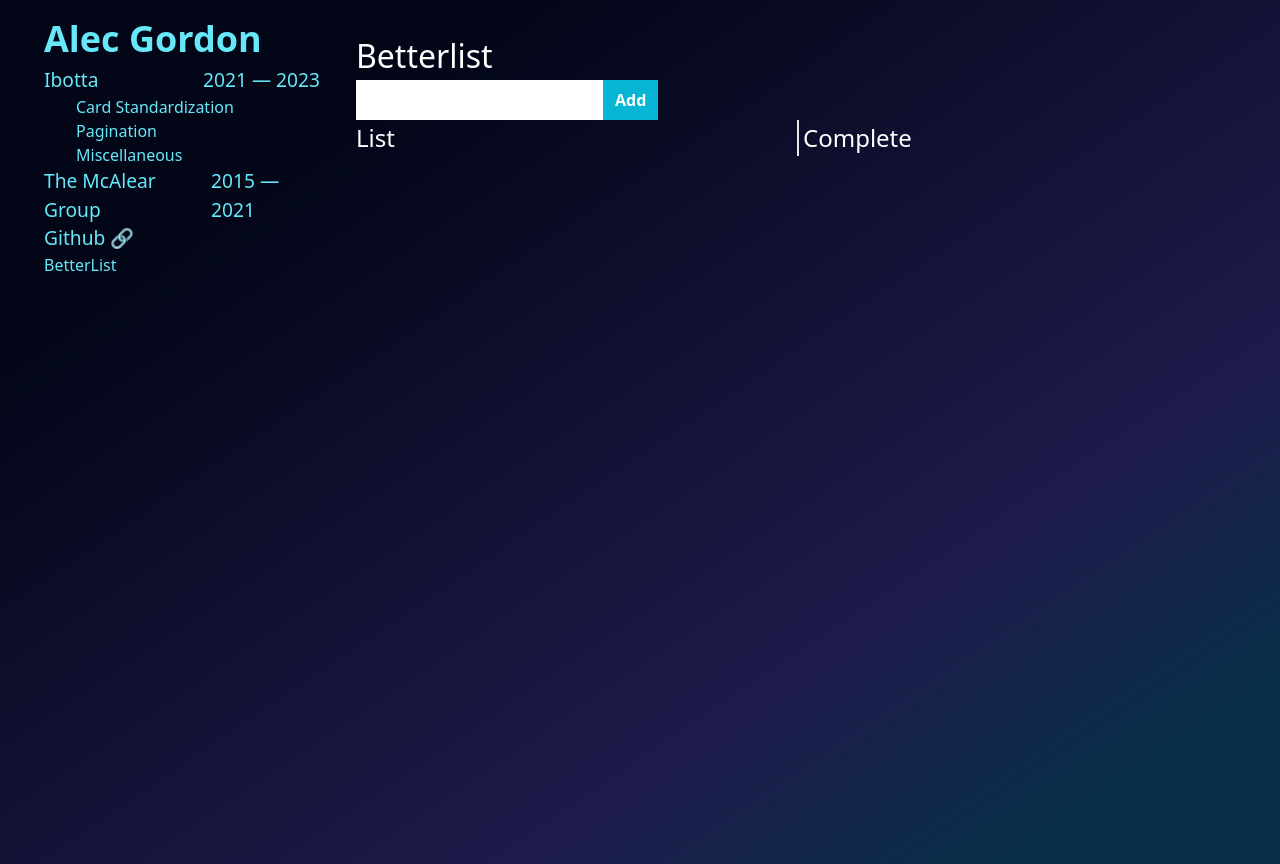
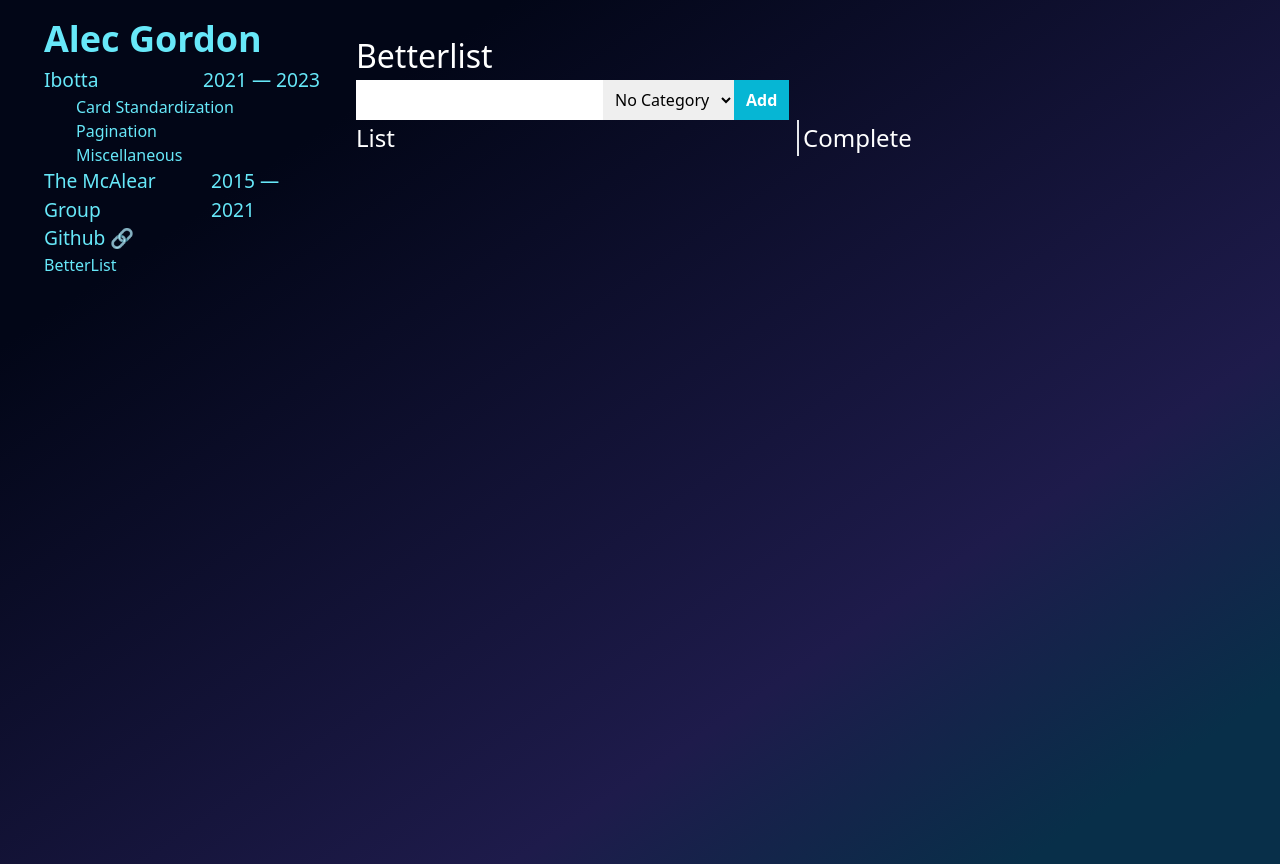
Before and after one commit to insanealec/alecgordon, a Vue app: page /betterlist in a window 1280 px wide. Built offline with nearby package versions, Linux system fonts and the light colour scheme.

Commit message:
Option to select category
- No way to add categories yet so it's functionally the same as when it just set them all to the default category
- Category can be selected on adding or when editing Items can happen

```diff
--- a/src/components/betterlist/BetterList.vue
+++ b/src/components/betterlist/BetterList.vue
@@ -1,5 +1,5 @@
 <script setup lang="ts">
-import { ref } from 'vue';
+import { ref, onMounted } from 'vue';
 
 interface Item {
   id: string;
@@ -30,14 +30,25 @@ interface CategoryList {
 }
 const DEFAULT_CATEGORY: Category = {
   id: '0000-0000-0000-0000-0000',
-  name: 'Unknown',
+  name: 'No Category',
 }
 
 let term = ref('');
+let selectedCategory = ref(DEFAULT_CATEGORY.id);
 const termList = ref({} as TermList);
 const itemList = ref({} as ItemList);
 const readyList = ref({} as ListGroup);
 const completeList = ref({} as ListGroup);
+const categoryList = ref({} as CategoryList);
+
+onMounted(() => {
+  // TODO: load categories from storage
+  if (localStorage.getItem('categories')) {
+    //
+  } else {
+    categoryList.value[DEFAULT_CATEGORY.id] = DEFAULT_CATEGORY;
+  }
+});
 
 const addTerm = () => {
   // No empty list terms
@@ -50,8 +61,7 @@ const addTerm = () => {
     item = {
       id: crypto.randomUUID(),
       name: term.value,
-      // TODO: analyze term and try to match to category
-      categoryID: DEFAULT_CATEGORY.id,
+      categoryID: selectedCategory.value,
       isAssumedCategory: true,
     };
     itemList.value[item.id] = item;
@@ -84,6 +94,9 @@ const addComplete = (key: string) => {
       <datalist id="terms">
         <option v-for="(id, term) in termList" :key="id" :value="term">{{ term }}</option>
       </datalist>
+      <select v-model="selectedCategory" class="text-black p-2">
+        <option v-for="(category, id) in categoryList" :value="id" :key="id">{{ category.name }}</option>
+      </select>
       <button type="submit" class="py-2 px-3 bg-cyan-500 text-white text-xt-sm font-semibold">Add</button>
     </form>
   </div>
```
